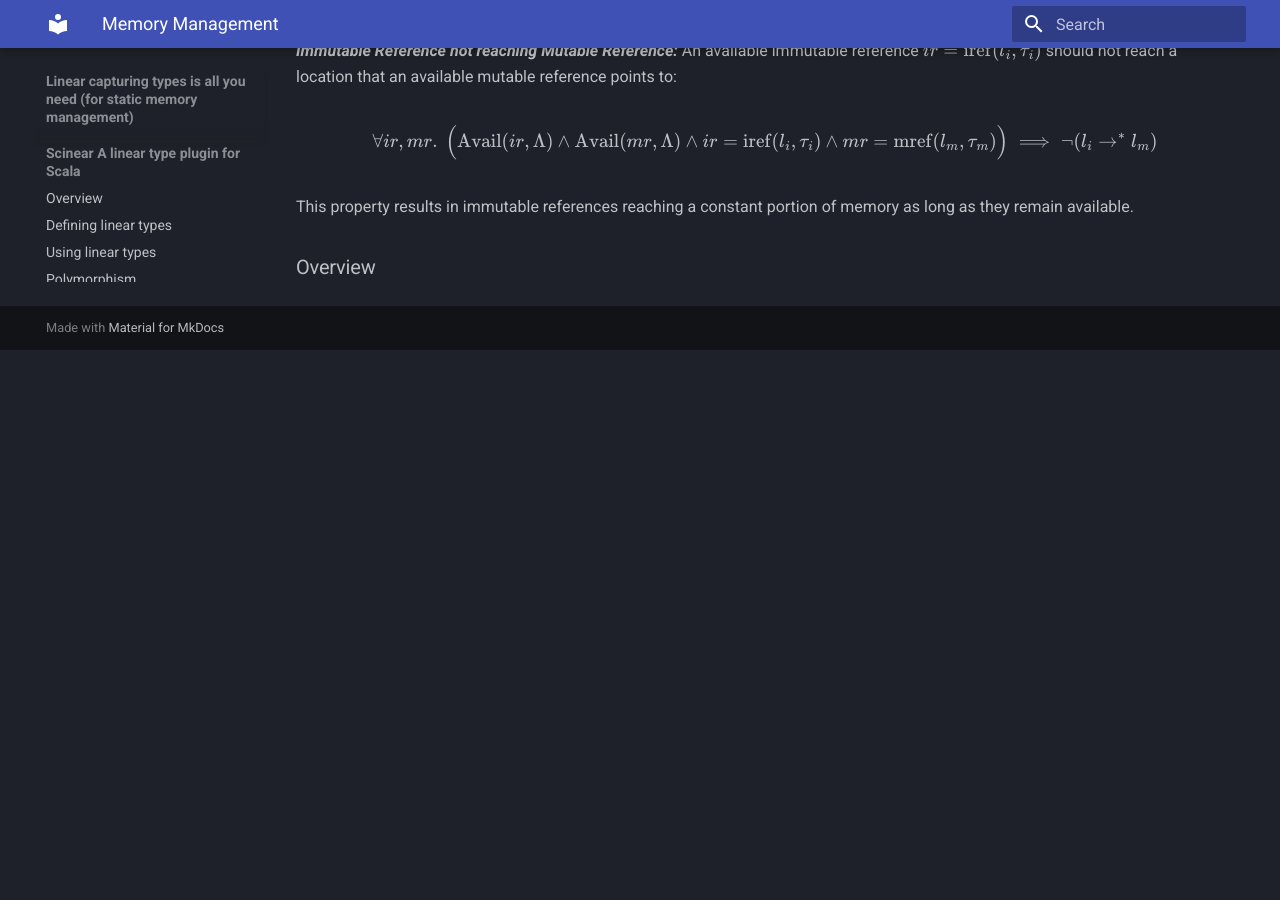
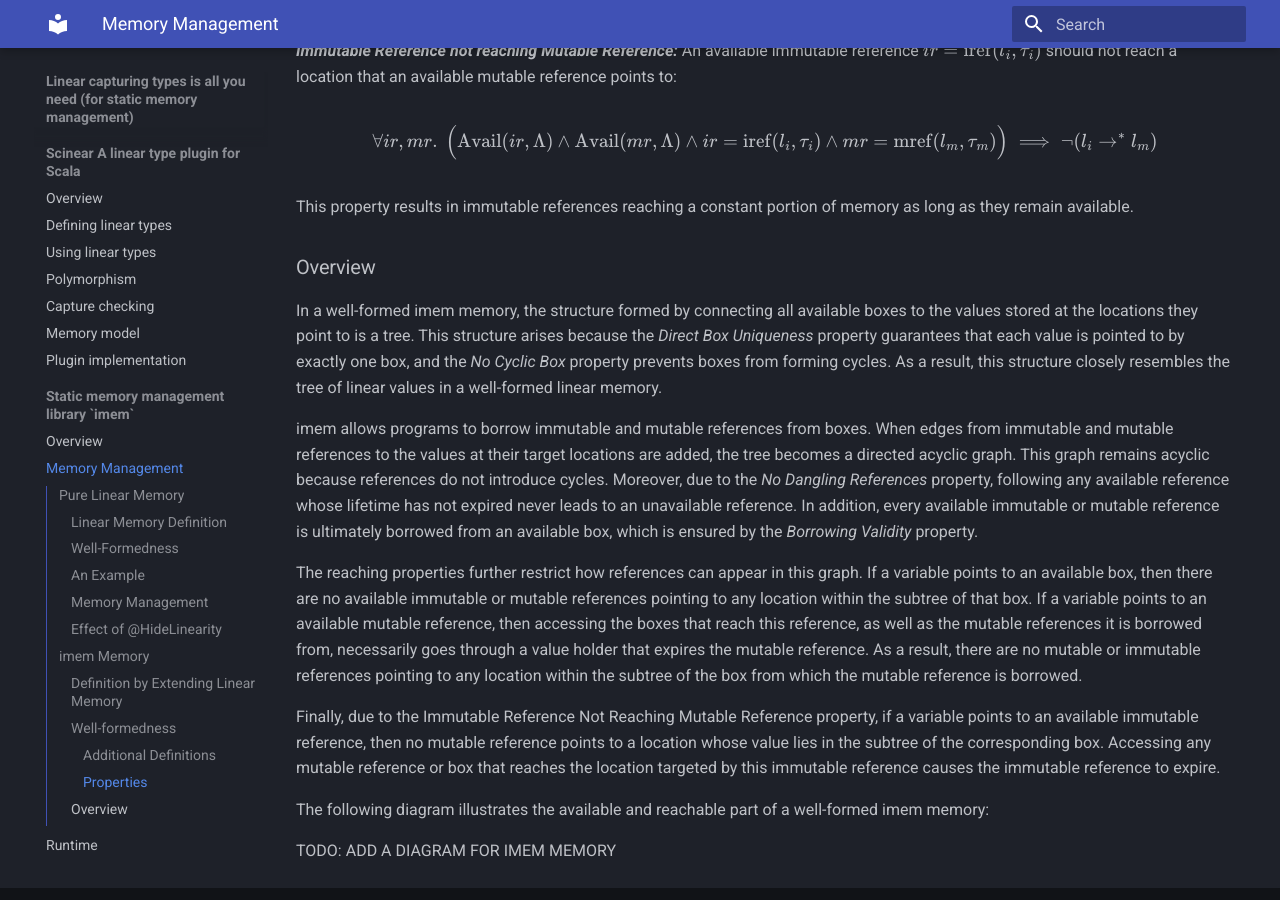
Before and after one commit to amsen20/masters-thesis, an MkDocs documentation site: the page built from docs/imem/memory-management.md, in a window 1280 px wide and 900 px high, scrolled down 7679 px. Built offline with MkDocs 1.6.1 and Material for MkDocs 9.7.7, drawn with Linux system fonts in a browser that asks for light colours; before the commit the page ends 8029 px from its top, so only the background shows below that.

Commit message:
Explain the overview of imem memory

```diff
--- a/docs/imem/memory-management.md
+++ b/docs/imem/memory-management.md
@@ -402,3 +402,25 @@ $$
 This property results in immutable references reaching a constant portion of memory as long as they remain available.
 
 ### Overview
+
+In a well-formed imem memory, the structure formed by connecting all available boxes to the values stored at the locations they point to is a tree.
+This structure arises because the *Direct Box Uniqueness* property guarantees that each value is pointed to by exactly one box, and the *No Cyclic Box* property prevents boxes from forming cycles.
+As a result, this structure closely resembles the tree of linear values in a well-formed linear memory.
+
+imem allows programs to borrow immutable and mutable references from boxes.
+When edges from immutable and mutable references to the values at their target locations are added, the tree becomes a directed acyclic graph.
+This graph remains acyclic because references do not introduce cycles.
+Moreover, due to the *No Dangling References* property, following any available reference whose lifetime has not expired never leads to an unavailable reference.
+In addition, every available immutable or mutable reference is ultimately borrowed from an available box, which is ensured by the *Borrowing Validity* property.
+
+The reaching properties further restrict how references can appear in this graph.
+If a variable points to an available box, then there are no available immutable or mutable references pointing to any location within the subtree of that box.
+If a variable points to an available mutable reference, then accessing the boxes that reach this reference, as well as the mutable references it is borrowed from, necessarily goes through a value holder that expires the mutable reference.
+As a result, there are no mutable or immutable references pointing to any location within the subtree of the box from which the mutable reference is borrowed.
+
+Finally, due to the Immutable Reference Not Reaching Mutable Reference property, if a variable points to an available immutable reference, then no mutable reference points to a location whose value lies in the subtree of the corresponding box.
+Accessing any mutable reference or box that reaches the location targeted by this immutable reference causes the immutable reference to expire.
+
+The following diagram illustrates the available and reachable part of a well-formed imem memory:
+
+TODO: ADD A DIAGRAM FOR IMEM MEMORY
```
